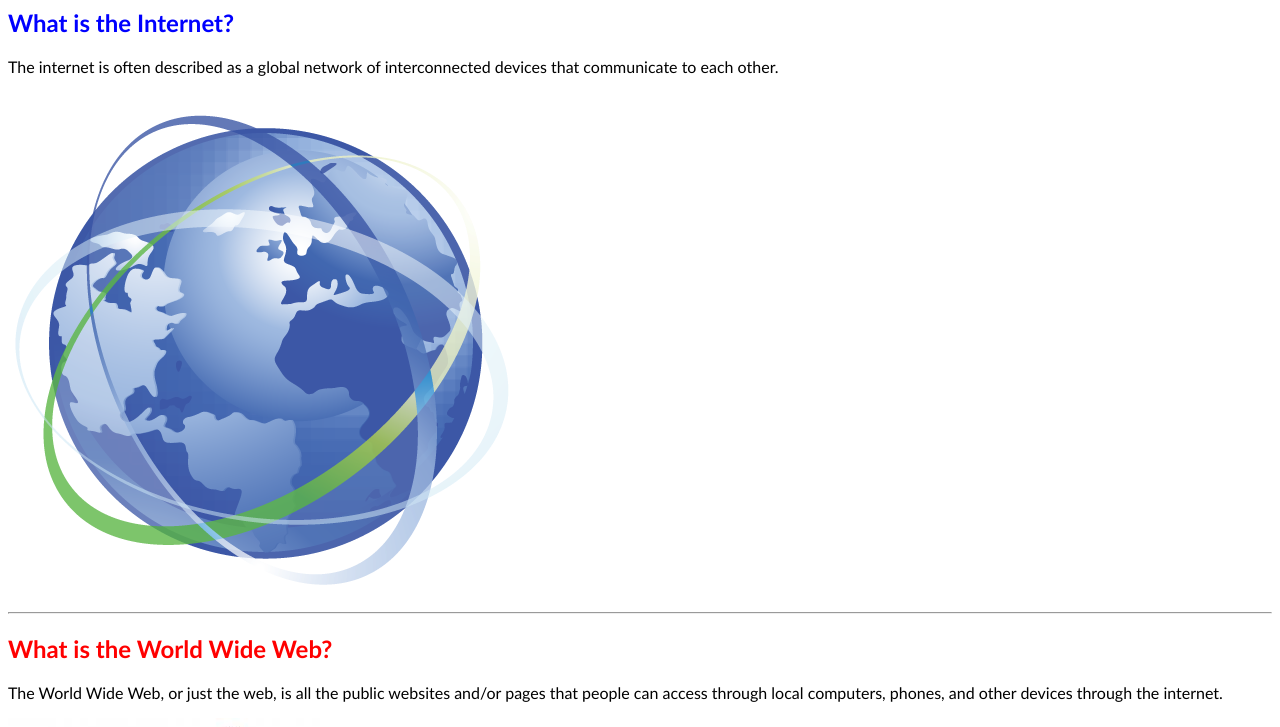
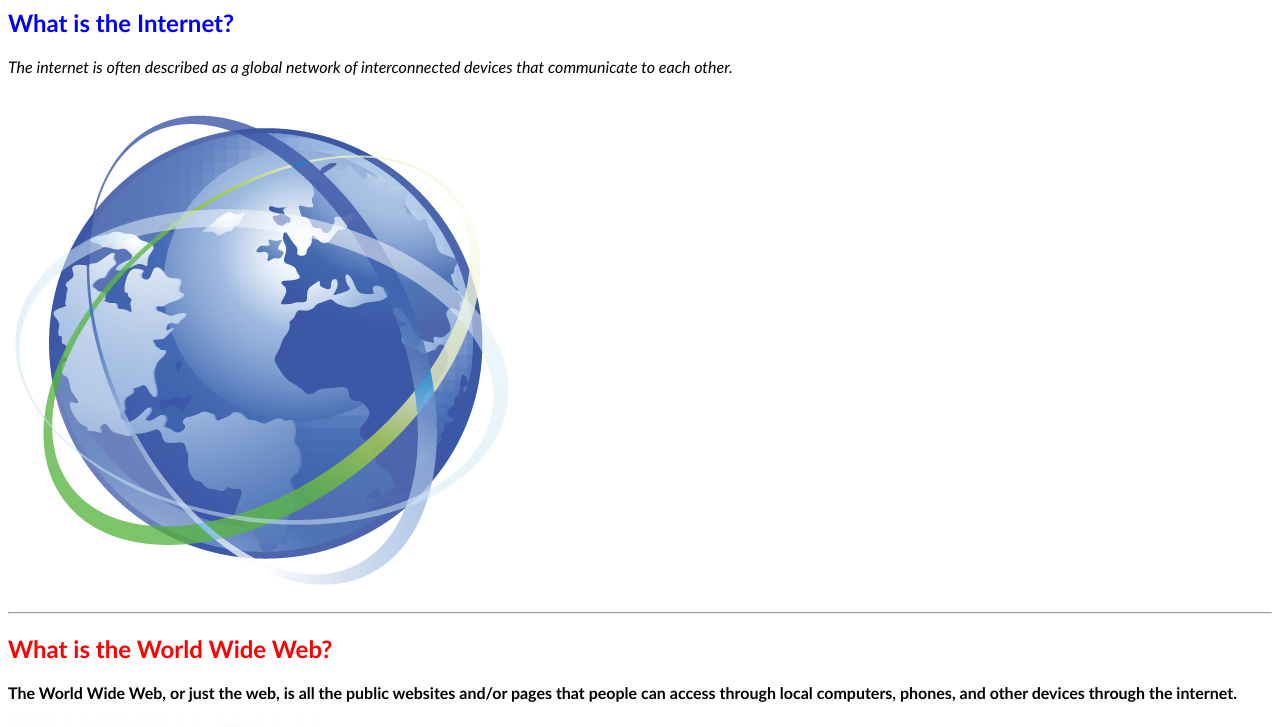
Before and after one commit to FinOzbleck/MART-341, a plain HTML site: page Reynolds - Exercise 2/Reynolds - Exercise 2.html in a window 1280 px wide. Shown: the top 727 px of the page. Drawn offline with Linux system fonts and the light colour scheme.

Commit message:
Update Reynolds - Exercise 2.html

```diff
--- a/Reynolds - Exercise 2/Reynolds - Exercise 2.html
+++ b/Reynolds - Exercise 2/Reynolds - Exercise 2.html
@@ -18,13 +18,13 @@
     <body>
         <section id="The Internets">
             <h1 font-size: 40px;><span>What is the Internet?</span></h1>
-                <p><span>The internet is often described as a global network of interconnected devices that communicate to each other.</span></p>
+                <p><span><i>The internet is often described as a global network of interconnected devices that communicate to each other.</i></span></p>
                 <img src="internet_earth.png" title="Internet Earth" width="512" height="512">
         </section>
         <hr>
         <section id="The World Wide Webs!">
             <h2 font-size: 30px;><span>What is the World Wide Web?</span></h2>
-                <p><span>The World Wide Web, or just the web, is all the public websites and/or pages that people can access through local computers, phones, and other devices through the internet.</span></p>
+                <p><span><b>The World Wide Web, or just the web, is all the public websites and/or pages that people can access through local computers, phones, and other devices through the internet.</b></span></p>
                 <img src="internet-network-web-world-wide-web-icon--12.jpeg" title="The World Wide Web" width="320" height="240">
         </section>
         <img src="https://i.postimg.cc/cJcWyDpR/image2.png" alt="D&D Rainbow Unicorn" />
```
